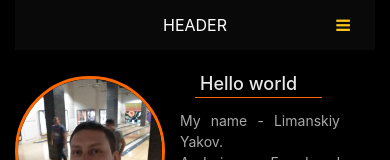
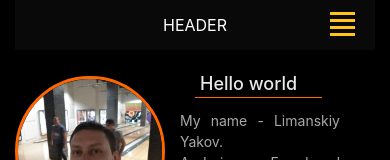
Before and after one commit to zuggosh/portfolio, an Angular app: page / in a window 390 px wide. Shown: the top 160 px of the page. Built offline with nearby package versions, Linux system fonts and the light colour scheme; no server answers.

Commit message:
add style for burger menu

```diff
--- a/src/app/app.component.html
+++ b/src/app/app.component.html
@@ -4,8 +4,14 @@
             <div class="header__content">
                 HEADER
             </div>
-            <div ng-model="appComponentModel.burger" (click)="appComponentModel.burger? appComponentModel.burger = false : appComponentModel.burger = true" class="burger">
-                <i class="fa fa-bars"></i>
+            <div (click)="appComponentModel.burger ? appComponentModel.burger = false : appComponentModel.burger = true"
+                 [ngClass]="{'burger--active' : appComponentModel.burger}"
+                 class="burger">
+                <!--<i class="fa fa-bars"></i>-->
+                <span class="burger__line"></span>
+                <span class="burger__line"></span>
+                <span class="burger__line"></span>
+                <span class="burger__line"></span>
             </div>
         </div>
     </div>
@@ -17,6 +23,7 @@
             <div class="col-md-2">
                 <nav [ngClass]="{'nav--active' : appComponentModel.burger}" class="nav">
                     <a class="nav__block"
+                       (click)="appComponentModel.burger = false"
                        routerLink="/"
                        [routerLinkActiveOptions]="{ exact: true }"
                        routerLinkActive="nav__block--active">
@@ -25,17 +32,20 @@
                     </a>
                     <a class="nav__block"
                        routerLink="/news"
+                       (click)="appComponentModel.burger = false"
                        routerLinkActive="nav__block--active">
                         <span class="nav__capital">N</span>
                         <span class="nav__title">NEWS</span>
                     </a>
                     <a class="nav__block"
                        routerLink="/music"
+                       (click)="appComponentModel.burger = false"
                        routerLinkActive="nav__block--active">
                         <span class="nav__capital">M</span>
                         <span class="nav__title">MUSIC</span>
                     </a>
                     <a class="nav__block"
+                       (click)="appComponentModel.burger = false"
                        routerLinkActive="nav__block--active">
                         <span class="nav__capital">W</span>
                         <span class="nav__title">WEATHER</span>
--- a/src/app/app.component.scss
+++ b/src/app/app.component.scss
@@ -75,14 +75,6 @@
     background-color: rgba(9,9,9,0.7);
     border-bottom: 1px solid $black;
     z-index: 5;
-    &:hover{
-      position: absolute;
-      height: 150px;
-      background-color: rgba(9,9,9,1);
-      border-bottom: 1px solid $addColor;
-      z-index: 5;
-      box-shadow: 0px 14px 20px -10px rgba(255,255,255,0.1);
-    }
   }
 }
 
@@ -280,18 +272,23 @@
 /* Small Devices, Tablets */
 @media only screen and (max-width: 767px) {
   .nav{
-    display: none;
     position: fixed;
+    display: flex;
+    align-items: center;
+    justify-content: center;
     background-color: black;
     top: 0;
     bottom: 0;
     left: 0;
     right: 0;
-    align-items: center;
-    justify-content: center;
     z-index: 10;
+    opacity: 0;
+    pointer-events: none;
+    transition: opacity 0.2s ease-in-out;
     &.nav--active{
       display: flex;
+      pointer-events: fill;
+      opacity: 1;
     }
     &__block{
       display: flex;
@@ -308,10 +305,49 @@
 
   .burger{
     position: absolute;
-    right: 25px;
-    display: block;
-    color: $accentColor;
+    top: 10px;
+    right: 15px;
+    width: 35px;
+    height: 35px;
+    display: flex;
+    flex-direction: column;
+    align-items: center;
     z-index: 100;
+    overflow: hidden;
+    &.burger--active{
+      transition: all 0.2s ease;
+      .burger__line:first-child{
+        transition: all 0.2s ease;
+        position: relative;
+        right: 50px;
+      }
+      .burger__line:nth-child(2){
+        transform: rotate(-45deg);
+        top: 7px;
+      }
+      .burger__line:nth-child(3){
+        transform: rotate(45deg);
+      }
+      .burger__line:last-child{
+        transition: all 0.2s ease;
+        position: relative;
+        left: 50px;
+      }
+    }
+    &__line{
+      position: relative;
+      width: 25px;
+      height: 3px;
+      margin: 2px 0;
+      background-color: $accentColor;
+      transition: all 0.2s ease;
+      &:first-child{
+        right: 0;
+      }
+      &:last-child{
+        left: 0;
+      }
+    }
   }
 
   .footer{
```
